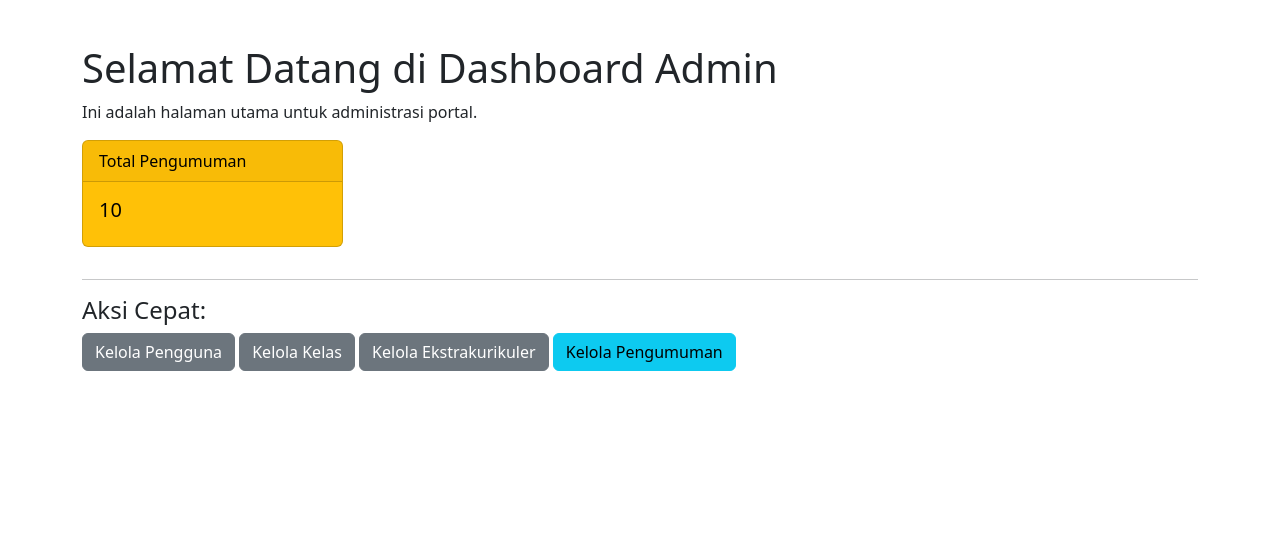
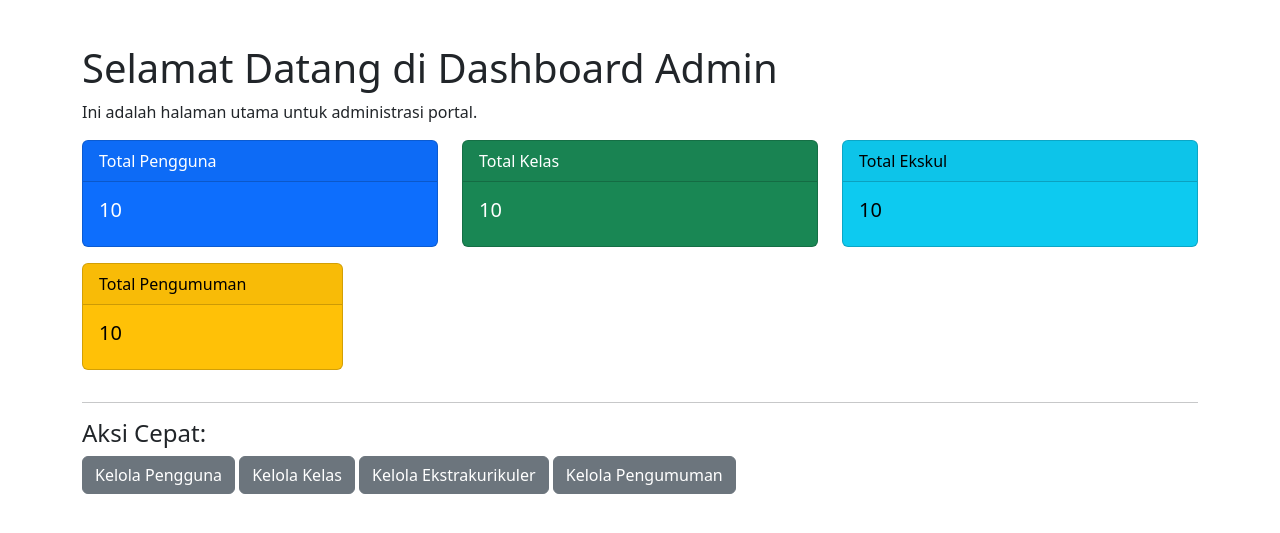
Before and after one commit to Juputra/Portal, a Flask app: template templates/admin/dashboard_admin.html in a window 1280 px wide. Shown: the part 56-589 px from the top of the page. Run offline with Flask 3, Linux system fonts and the light colour scheme; the template is opened without the code that fills it: most values are stand-ins (such as "Sample title", 1, 10 or a date in 2020).

Commit message:
Benerin dashboard admin

```diff
--- a/templates/admin/dashboard_admin.html
+++ b/templates/admin/dashboard_admin.html
@@ -6,8 +6,30 @@
     <h1>Selamat Datang di Dashboard Admin</h1>
     <p>Ini adalah halaman utama untuk administrasi portal.</p>
     <div class="row">
-        {# ... kartu untuk pengguna, kelas, ekskul ... #}
-        {# Kartu untuk Pengumuman (opsional jika Anda menambahkannya di sini) #}
+        <div class="col-md-4">
+            <div class="card text-bg-primary mb-3">
+                <div class="card-header">Total Pengguna</div>
+                <div class="card-body">
+                    <h5 class="card-title">{{ jumlah_pengguna }}</h5>
+                </div>
+            </div>
+        </div>
+        <div class="col-md-4">
+            <div class="card text-bg-success mb-3">
+                <div class="card-header">Total Kelas</div>
+                <div class="card-body">
+                    <h5 class="card-title">{{ jumlah_kelas }}</h5>
+                </div>
+            </div>
+        </div>
+        <div class="col-md-4">
+             <div class="card text-bg-info mb-3">
+                <div class="card-header">Total Ekskul</div>
+                <div class="card-body">
+                    <h5 class="card-title">{{ jumlah_ekskul }}</h5>
+                </div>
+            </div>
+        </div>
         <div class="col-md-3"> {# Sesuaikan ukuran kolom jika perlu #}
             <div class="card text-bg-warning mb-3"> {# Ganti warna jika mau #}
                 <div class="card-header">Total Pengumuman</div>
@@ -20,10 +42,8 @@
     </div>
     <hr>
     <h4>Aksi Cepat:</h4>
-    <a href="{{ url_for('users_admin') }}" class="btn btn-secondary mb-2">Kelola Pengguna</a>
-    <a href="{{ url_for('kelas_admin') }}" class="btn btn-secondary mb-2">Kelola Kelas</a>
-    <a href="{{ url_for('ekskul_admin') }}" class="btn btn-secondary mb-2">Kelola Ekstrakurikuler</a>
-    {# TOMBOL BARU UNTUK PENGUMUMAN #}
-    <a href="{{ url_for('pengumuman_admin') }}" class="btn btn-info mb-2">Kelola Pengumuman</a>
-    {# Anda juga bisa menggunakan class btn-secondary agar seragam #}
+    <a href="{{ url_for('users_admin') }}" class="btn btn-secondary">Kelola Pengguna</a>
+    <a href="{{ url_for('kelas_admin') }}" class="btn btn-secondary">Kelola Kelas</a>
+    <a href="{{ url_for('ekskul_admin') }}" class="btn btn-secondary">Kelola Ekstrakurikuler</a>
+    <a href="{{ url_for('ekskul_admin') }}" class="btn btn-secondary">Kelola Pengumuman</a>
 {% endblock %}
```
